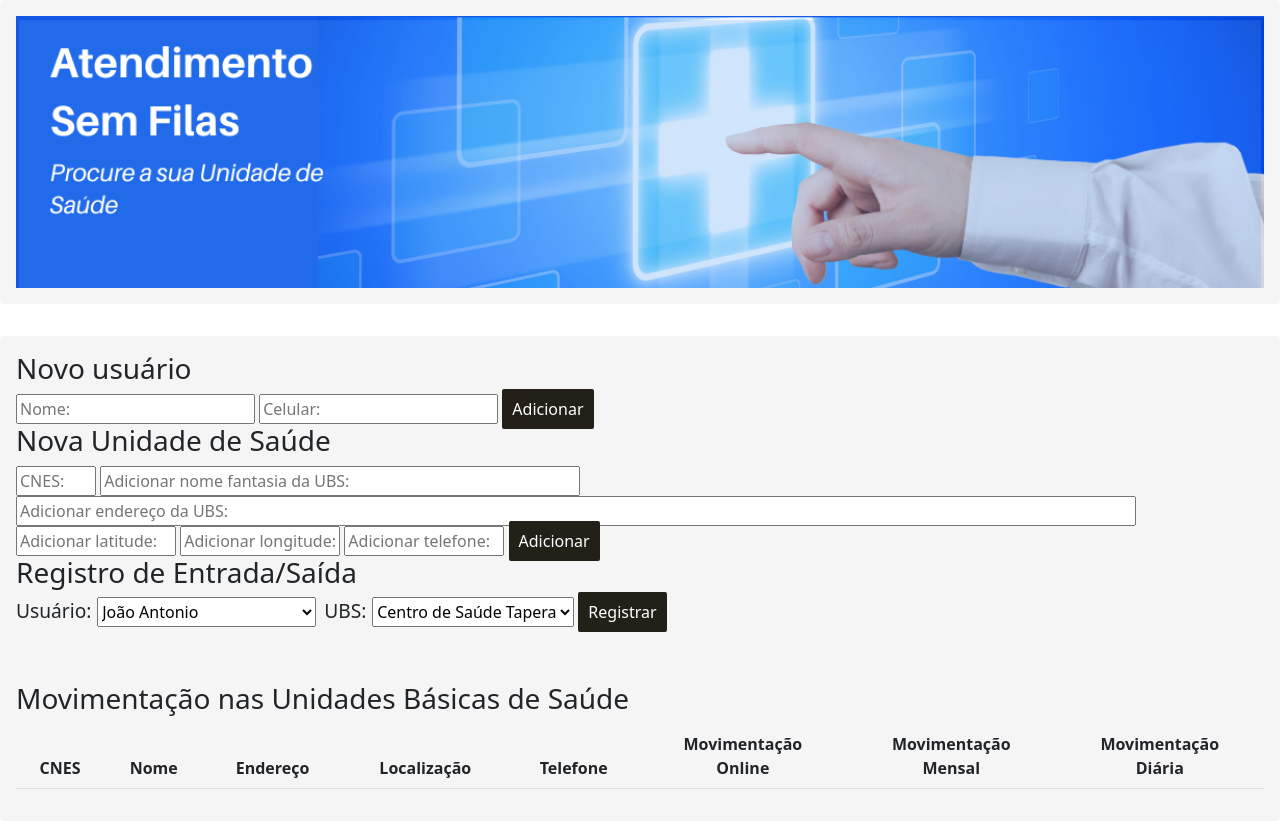
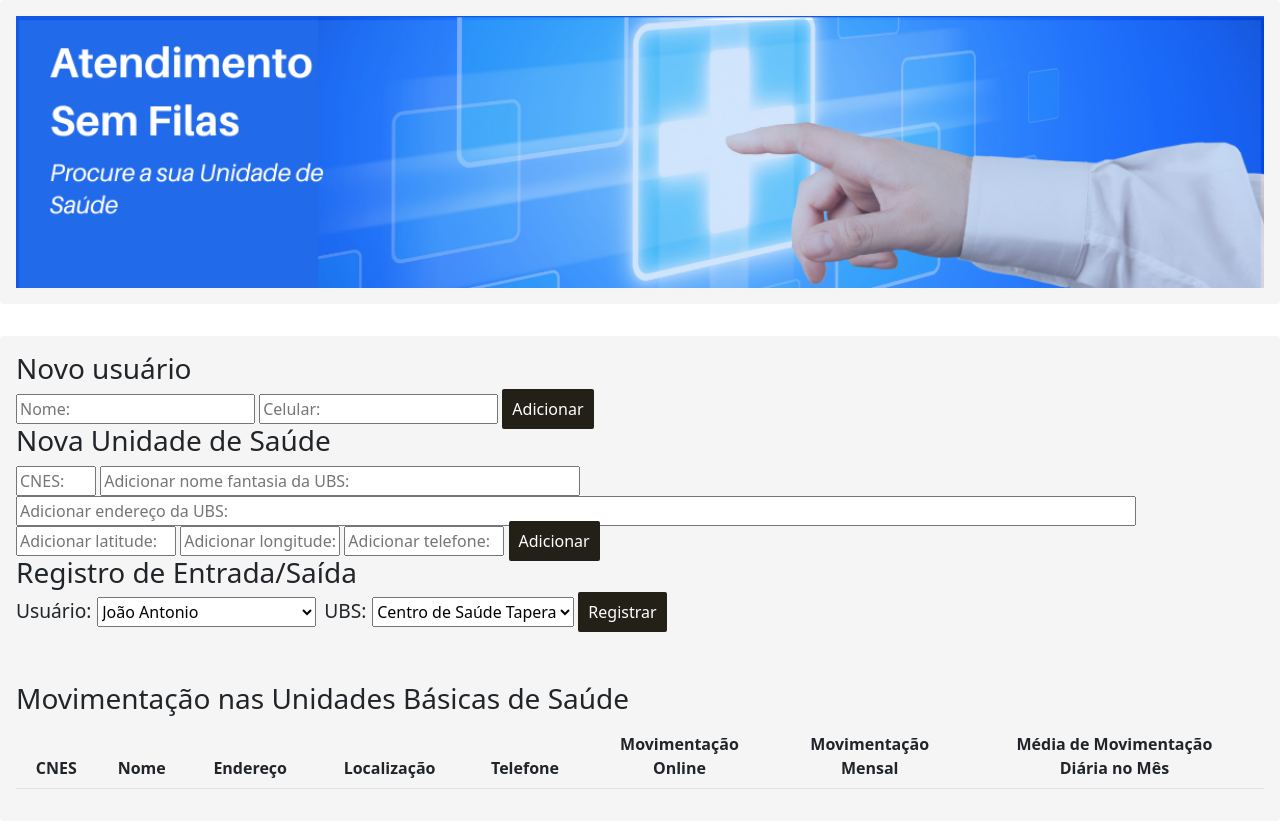
Before and after one commit to lcunhateixeira/HSF-Front, a plain HTML site: page index.html in a window 1280 px wide. Drawn offline with Linux system fonts and the light colour scheme; no server answers.

Commit message:
Add files via upload

```diff
--- a/index.html
+++ b/index.html
@@ -79,7 +79,7 @@
             <th scope="col">Telefone</th>
             <th scope="col">Movimentação <br />Online</th>
             <th scope="col">Movimentação <br />Mensal</th>
-            <th scope="col">Movimentação <br />Diária</th>
+            <th scope="col">Média de Movimentação <br />Diária no Mês</th>
           </tr>
         </thead>
         <tbody class="table-group-divider" id="ubsTableContent">
```
